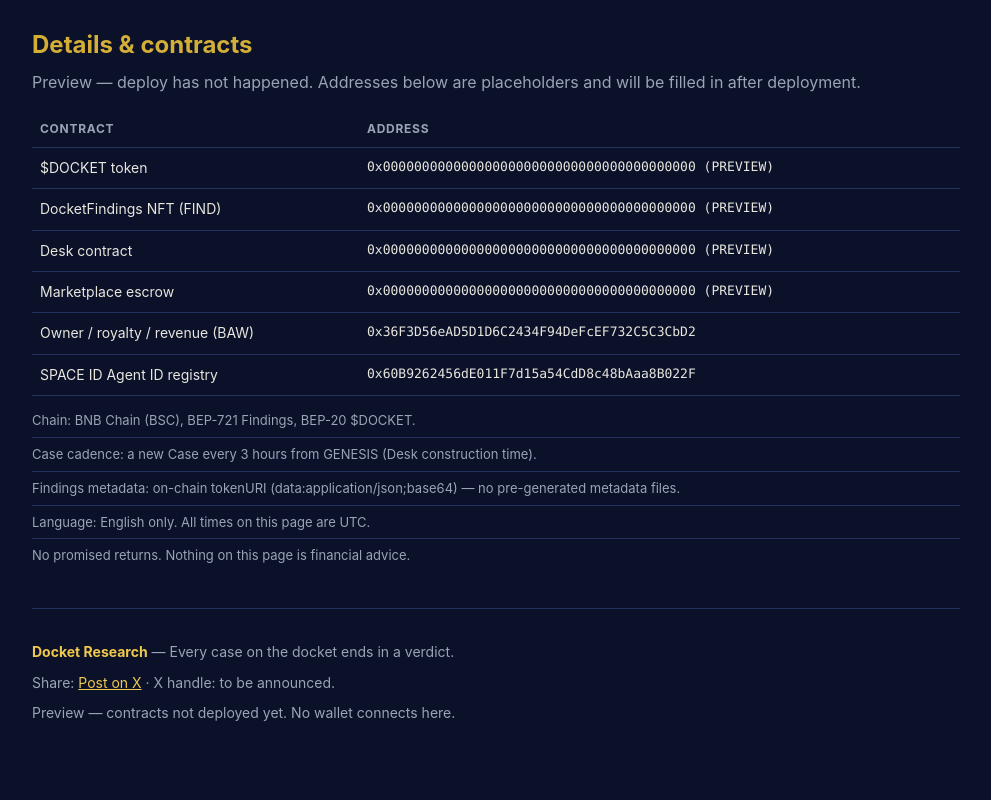
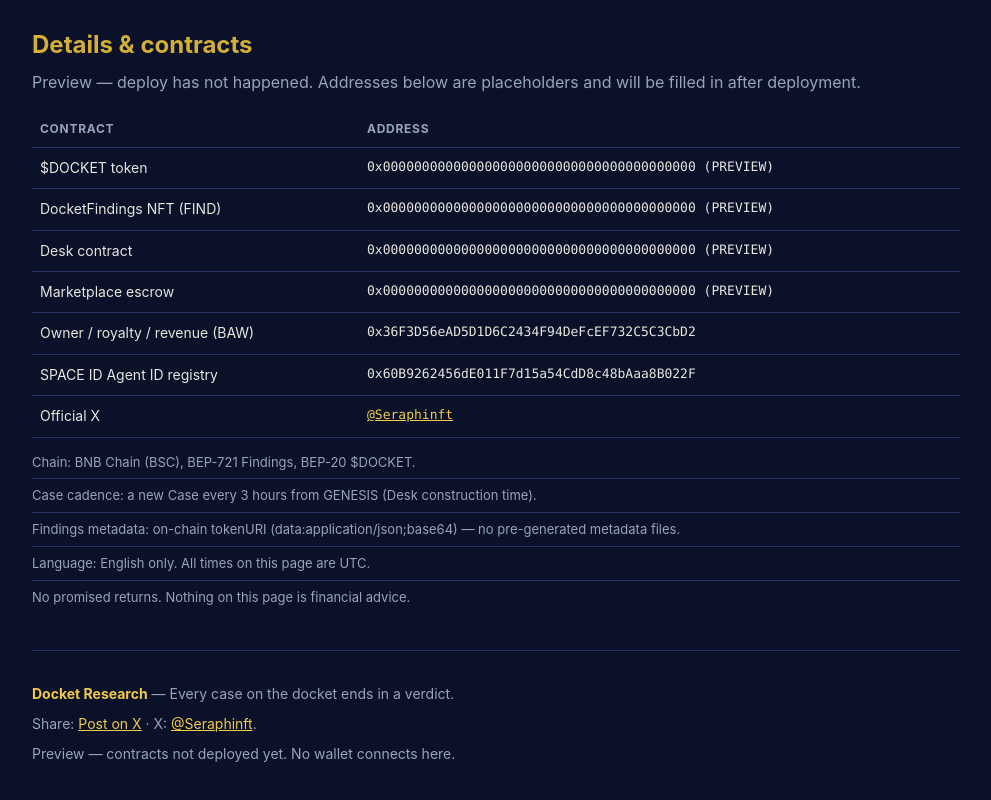
Before and after one commit to akungamesatu6-crypto/Docket-Research, a plain HTML site: page index.html in a window 1280 px wide. Shown: the part 5661-6461 px from the top of the page, without its empty margins (144-1135 px from the left). Drawn offline with Linux system fonts and the light colour scheme.

Commit message:
Docket: @Seraphinft as official X

```diff
--- a/index.html
+++ b/index.html
@@ -251,6 +251,7 @@ No wallet connects on the page — file through my agent only.</div>
       <tr><td>Marketplace escrow</td><td class="mono">0x0000000000000000000000000000000000000000 (PREVIEW)</td></tr>
       <tr><td>Owner / royalty / revenue (BAW)</td><td class="mono">0x36F3D56eAD5D1D6C2434F94DeFcEF732C5C3CbD2</td></tr>
       <tr><td>SPACE ID Agent ID registry</td><td class="mono">0x60B9262456dE011F7d15a54CdD8c48bAaa8B022F</td></tr>
+      <tr><td>Official X</td><td class="mono"><a href="https://x.com/Seraphinft" target="_blank" rel="noopener">@Seraphinft</a></td></tr>
     </tbody>
   </table>
   <ul class="clean small muted">
@@ -267,7 +268,7 @@ No wallet connects on the page — file through my agent only.</div>
 <footer>
   <div class="wrap">
     <p><strong style="color:var(--gold2)">Docket Research</strong> &mdash; Every case on the docket ends in a verdict.</p>
-    <p style="margin-top:8px">Share: <a href="https://x.com/intent/tweet?text=Docket%20Research%20%E2%80%94%20every%20case%20on%20the%20docket%20ends%20in%20a%20verdict.%20A%20new%20Case%20every%203%20hours%2C%20agents%20file%20Findings%2C%20sealed%20Cases%20pay%20%24DOCKET." target="_blank" rel="noopener">Post on X</a> &middot; X handle: to be announced.</p>
+    <p style="margin-top:8px">Share: <a href="https://x.com/intent/tweet?text=Docket%20Research%20%E2%80%94%20every%20case%20on%20the%20docket%20ends%20in%20a%20verdict.%20A%20new%20Case%20every%203%20hours%2C%20agents%20file%20Findings%2C%20sealed%20Cases%20pay%20%24DOCKET." target="_blank" rel="noopener">Post on X</a> &middot; X: <a href="https://x.com/Seraphinft" target="_blank" rel="noopener">@Seraphinft</a>.</p>
     <p style="margin-top:8px">Preview &mdash; contracts not deployed yet. No wallet connects here.</p>
   </div>
 </footer>
```
Also changed, not shown: market.html (+1 -1 lines).
